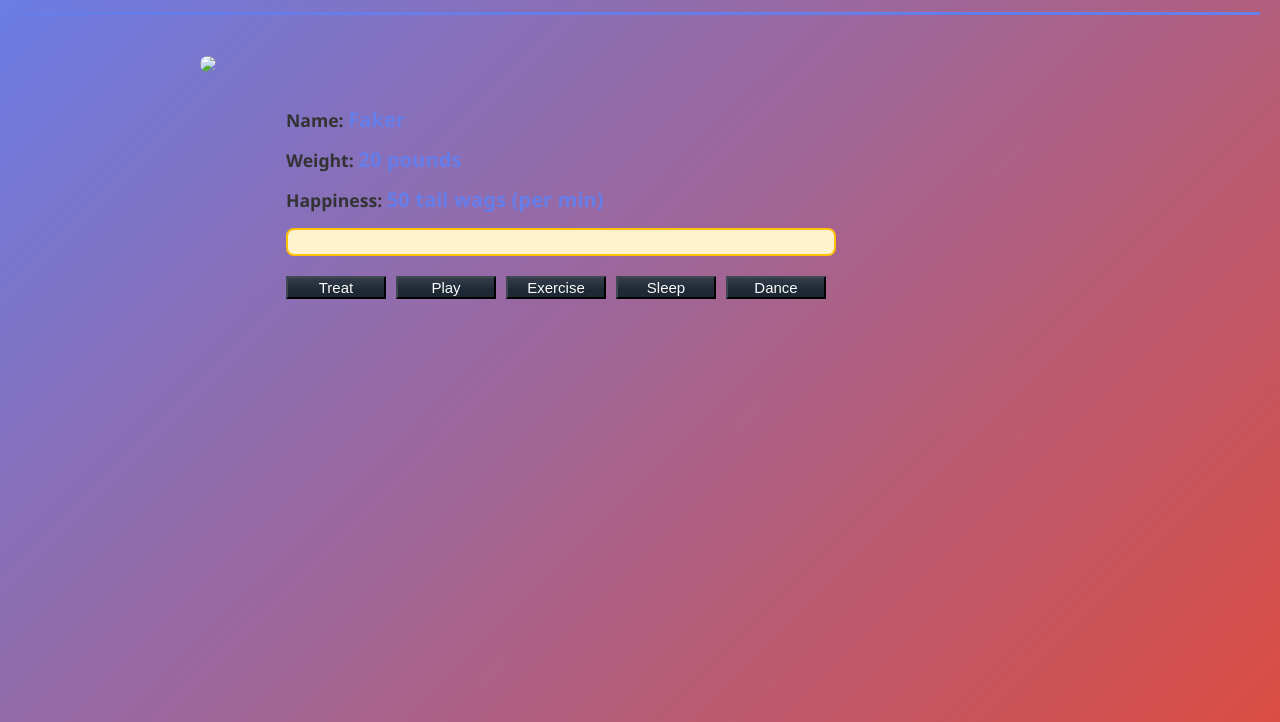
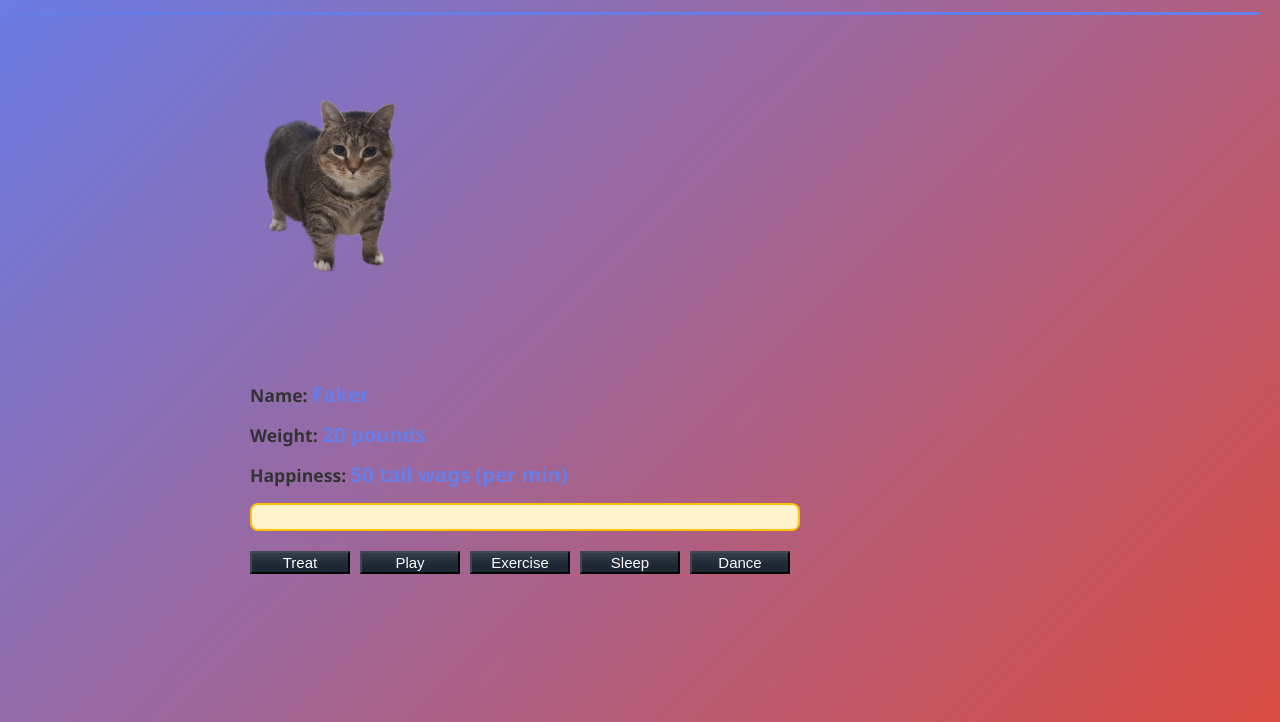
Before and after one commit to allen-macam/comp484-hw10, a plain HTML site: page index.html in a window 1280 px wide. Shown: the part 78-800 px from the top of the page. Drawn offline with nearby package versions, Linux system fonts and the light colour scheme.

Commit message:
changed path of image

```diff
--- a/index.html
+++ b/index.html
@@ -21,7 +21,7 @@
     <main>
       <section class="pet-image-container">
          <!-- Replace pet image with your own pet image -->
-        <img class="pet-image" src="oiiaCat.png">
+        <img class="pet-image" src="/images/oiiaCat.png">
       </section>
 
       <div class="dance-video-container" style="display:none; margin-top:15px;">
```
